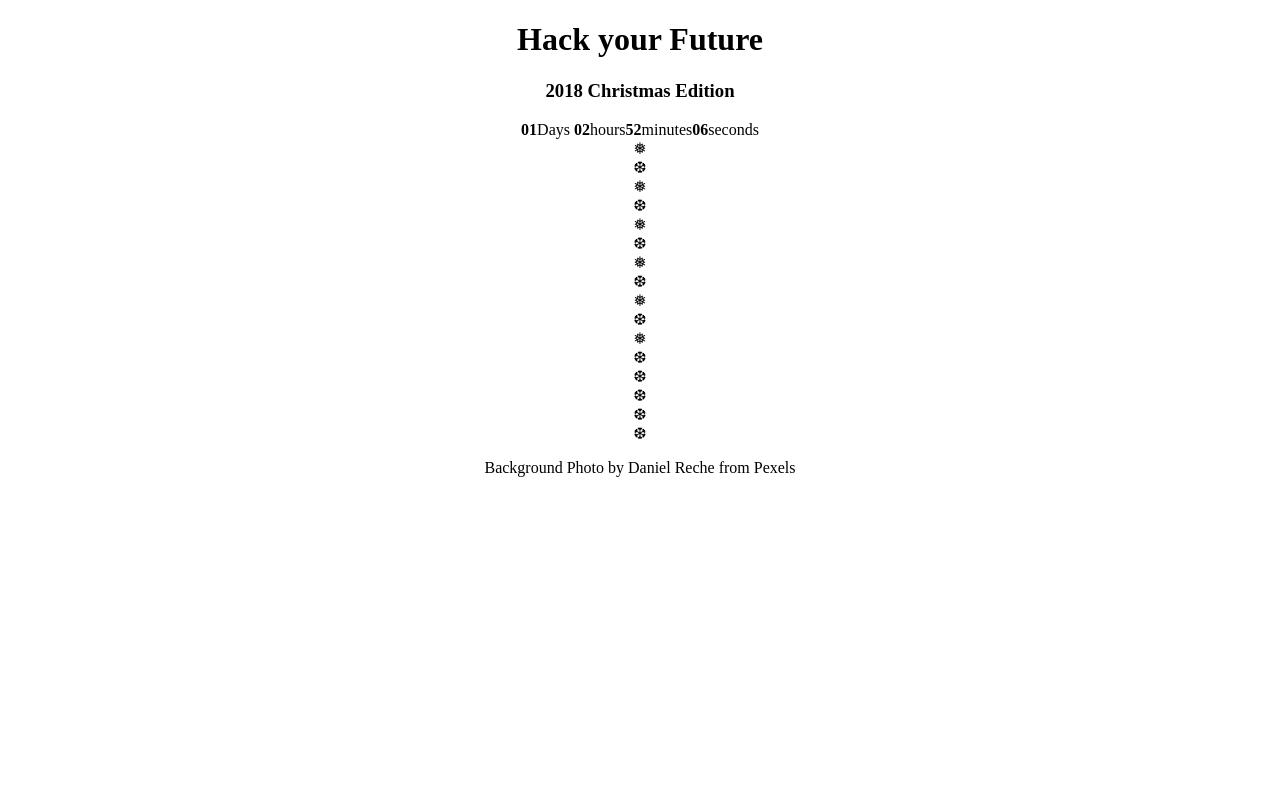
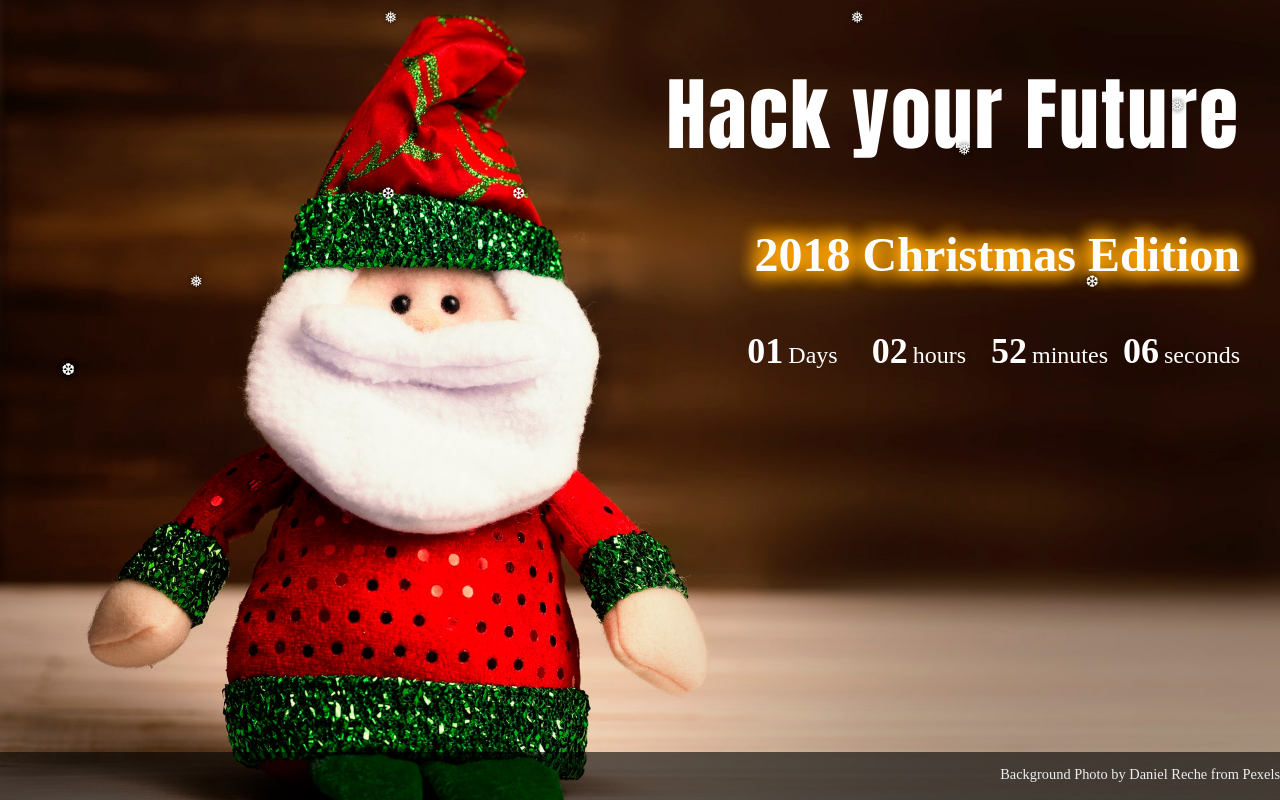
Before and after one commit to nirmalathapa/hyf-christmas, a React (Create React App) app: page / in a window 1280 px wide. Built offline with nearby package versions, Linux system fonts and the light colour scheme.

Commit message:
add style for the display in browser

```diff
--- a/src/App.css
+++ b/src/App.css
@@ -1,32 +1,194 @@
 .App {
-  text-align: center;
+  color: white;
+  height: 100%;
+  width: 100%;
+  text-align: right;
+}
+.col{
+  padding:10px;
+}
+strong{
+  padding: 0 5px;
+  font-size: 1.5em;
+}
+span{
+  font-size: 1.5em;
+  padding-right: 40px;
 }
 
-.App-logo {
-  animation: App-logo-spin infinite 20s linear;
-  height: 40vmin;
+h1{
+
+  font-family: Impact, Haettenschweiler, 'Arial Narrow Bold', sans-serif;
+  font-size: 5em;
+  letter-spacing: 2px;
+  text-align: right;
+  padding-right: 40px;
+}
+h3{
+  text-align: right;
+  font-size: 3em;
+  text-shadow:
+  0 0 20px orange,
+  1px 1px 20px orange,
+  2px 2px 20px orange,
+  -1px -1px 20px orange,
+  -2px -2px 20px orange;
+  padding-right: 40px;
+}
+.snowflake {
+  color: #fff;
+  font-size: 1em;
+  font-family: Arial, sans-serif;
+  text-shadow: 0 0 5px #000;
 }
 
-.App-header {
-  background-color: #282c34;
-  min-height: 100vh;
-  display: flex;
-  flex-direction: column;
-  align-items: center;
-  justify-content: center;
-  font-size: calc(10px + 2vmin);
-  color: white;
+@-webkit-keyframes snowflakes-fall {
+  0% {
+    top: -10%;
+  }
+  100% {
+    top: 100%;
+  }
+}
+@-webkit-keyframes snowflakes-shake {
+  0%,
+  100% {
+    -webkit-transform: translateX(0);
+    transform: translateX(0);
+  }
+  50% {
+    -webkit-transform: translateX(80px);
+    transform: translateX(80px);
+  }
+}
+@keyframes snowflakes-fall {
+  0% {
+    top: -10%;
+  }
+  100% {
+    top: 100%;
+  }
+}
+@keyframes snowflakes-shake {
+  0%,
+  100% {
+    transform: translateX(0);
+  }
+  50% {
+    transform: translateX(80px);
+  }
+}
+.snowflake {
+  position: fixed;
+  top: -10%;
+  z-index: 9999;
+  -webkit-user-select: none;
+  -moz-user-select: none;
+  -ms-user-select: none;
+  user-select: none;
+  cursor: default;
+  -webkit-animation-name: snowflakes-fall, snowflakes-shake;
+  -webkit-animation-duration: 10s, 3s;
+  -webkit-animation-timing-function: linear, ease-in-out;
+  -webkit-animation-iteration-count: infinite, infinite;
+  -webkit-animation-play-state: running, running;
+  animation-name: snowflakes-fall, snowflakes-shake;
+  animation-duration: 10s, 3s;
+  animation-timing-function: linear, ease-in-out;
+  animation-iteration-count: infinite, infinite;
+  animation-play-state: running, running;
+}
+.snowflake:nth-of-type(0) {
+  left: 1%;
+  -webkit-animation-delay: 0s, 0s;
+  animation-delay: 0s, 0s;
+}
+.snowflake:nth-of-type(1) {
+  left: 10%;
+  -webkit-animation-delay: 1s, 1s;
+  animation-delay: 1s, 1s;
+}
+.snowflake:nth-of-type(2) {
+  left: 20%;
+  -webkit-animation-delay: 6s, 0.5s;
+  animation-delay: 6s, 0.5s;
+}
+.snowflake:nth-of-type(3) {
+  left: 30%;
+  -webkit-animation-delay: 4s, 2s;
+  animation-delay: 4s, 2s;
+}
+.snowflake:nth-of-type(4) {
+  left: 40%;
+  -webkit-animation-delay: 2s, 2s;
+  animation-delay: 2s, 2s;
+}
+.snowflake:nth-of-type(5) {
+  left: 50%;
+  -webkit-animation-delay: 8s, 3s;
+  animation-delay: 8s, 3s;
+}
+.snowflake:nth-of-type(6) {
+  left: 60%;
+  -webkit-animation-delay: 6s, 2s;
+  animation-delay: 6s, 2s;
+}
+.snowflake:nth-of-type(7) {
+  left: 70%;
+  -webkit-animation-delay: 2.5s, 1s;
+  animation-delay: 2.5s, 1s;
+}
+.snowflake:nth-of-type(8) {
+  left: 80%;
+  -webkit-animation-delay: 1s, 0s;
+  animation-delay: 1s, 0s;
+}
+.snowflake:nth-of-type(9) {
+  left: 90%;
+  -webkit-animation-delay: 3s, 1.5s;
+  animation-delay: 3s, 1.5s;
+}
+.snowflake:nth-of-type(10) {
+  left: 25%;
+  -webkit-animation-delay: 2s, 0s;
+  animation-delay: 2s, 0s;
+}
+.snowflake:nth-of-type(11) {
+  left: 65%;
+  -webkit-animation-delay: 4s, 2.5s;
+  animation-delay: 4s, 2.5s;
+}
+.background{
+  background: url('./hyf-santa.jpeg') no-repeat center center fixed;
+  background-position: center center;
+  background-repeat:  no-repeat;
+  background-attachment: fixed;
+  background-size:  cover;
+  background-color: #999;
+
+  /* Set up proportionate scaling */
+  width: 100%;
+  height: 100%;
+
+  /* Set up positioning */
+  position: fixed;
+  top: 0;
+  left: 0;
 }
 
-.App-link {
-  color: #61dafb;
+.footer {
+  -webkit-box-sizing: border-box;
+  -moz-box-sizing: border-box;
+  box-sizing: border-box;
+  width: 100%;
+  height:6%;
+  bottom: 0;
+  display: block;
+  position: absolute;
+  background-color: rgba(0,0,0,0.6);
+  color: #eeeeee;
+  text-align: right;
 }
-
-@keyframes App-logo-spin {
-  from {
-    transform: rotate(0deg);
-  }
-  to {
-    transform: rotate(360deg);
-  }
+footer p{
+  font-size: 0.9em;
 }
```
